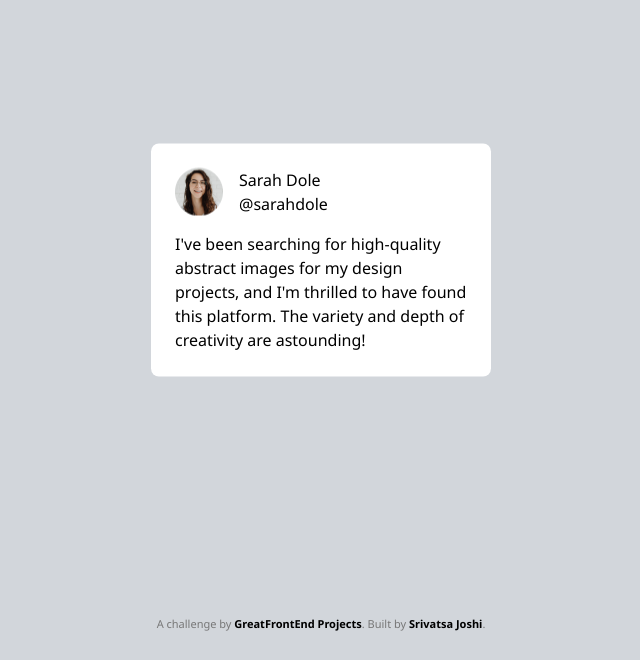
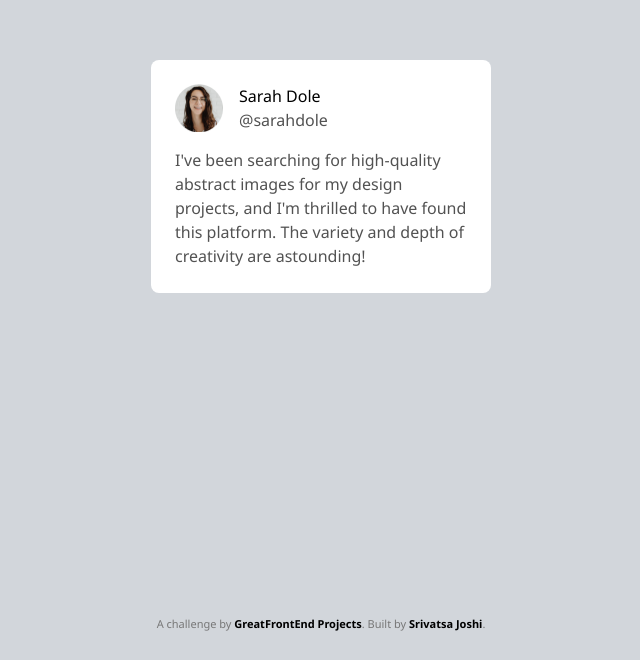
Before and after one commit to srivatsajoshi/gfe-projects, a plain HTML site: page testimonial-card/index.html in a window 1280 px wide. Shown: the part 140-800 px from the top of the page, without its empty margins (319-959 px from the left). Drawn offline with nearby package versions, Linux system fonts and the light colour scheme; a script that the page names is missing.

Commit message:
changed font color of description

```diff
--- a/testimonial-card/css/style.css
+++ b/testimonial-card/css/style.css
@@ -23,7 +23,7 @@ body {
   position: absolute;
   top: 50%;
   left: 50%;
-  transform: translate(-50%, -50%);
+  transform: translate(-50%, -200px);
   margin: auto;
   padding: 24px;
   background-color: #fff;
@@ -36,11 +36,16 @@ body {
     width: 48px;
   }
 }
-.testimonial > div {
+
+.testimonial>div {
   display: flex;
   justify-content: flex-start;
   align-items: center;
   gap: 16px;
+}
+
+.description {
+  color: #525252;
 }
 
 .credits {
--- a/testimonial-card/index.html
+++ b/testimonial-card/index.html
@@ -27,11 +27,11 @@
       <img src="./img/profile-thumbnail.png" alt="">
       <div>
         <p>Sarah Dole</p>
-        <p>@sarahdole</p>
+        <p class="description">@sarahdole</p>
       </div>
     </div>
     <div>
-      <p>I've been searching for high-quality abstract images for my design projects,
+      <p class="description">I've been searching for high-quality abstract images for my design projects,
         and I'm thrilled to have found this platform. The variety and depth of creativity are astounding!</p>
     </div>
   </div>
```
